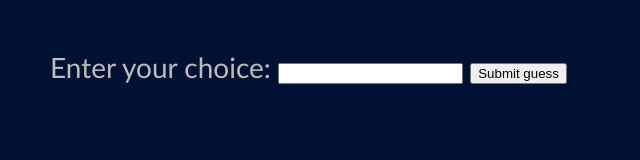
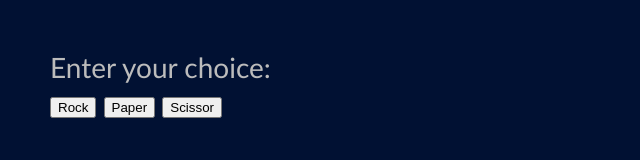
Before and after one commit to stbnvlrd/Javascript_rock_paper-scissors, a plain HTML site: page index.html in a window 1280 px wide. Shown: the whole page, without its empty margins (0-640 px from the left). Drawn offline with Linux system fonts and the light colour scheme.

Commit message:
New P element for each text output

```diff
--- a/index.html
+++ b/index.html
@@ -11,8 +11,15 @@
   <body>
     <div class="form">
       <label for="guessField">Enter your choice: </label>
-      <input type="text" id="guessField" class="guessField">
-      <input type="submit" value="Submit guess" class="guessSubmit">
+      <div class="guessDiv">
+        <input type="submit" value="Rock" class="guessRock">
+        <input type="submit" value="Paper" class="guessPaper">
+        <input type="submit" value="Scissor" class="guessScissor">
+      </div>
+      <p class="choices"></p>
+      <p class="lastRound"></p>
+      <p class="winResult"></p>
+      <p class="lostResult"></p>
     </div>
   </body>
   <script src="javascript.js"></script>
```
